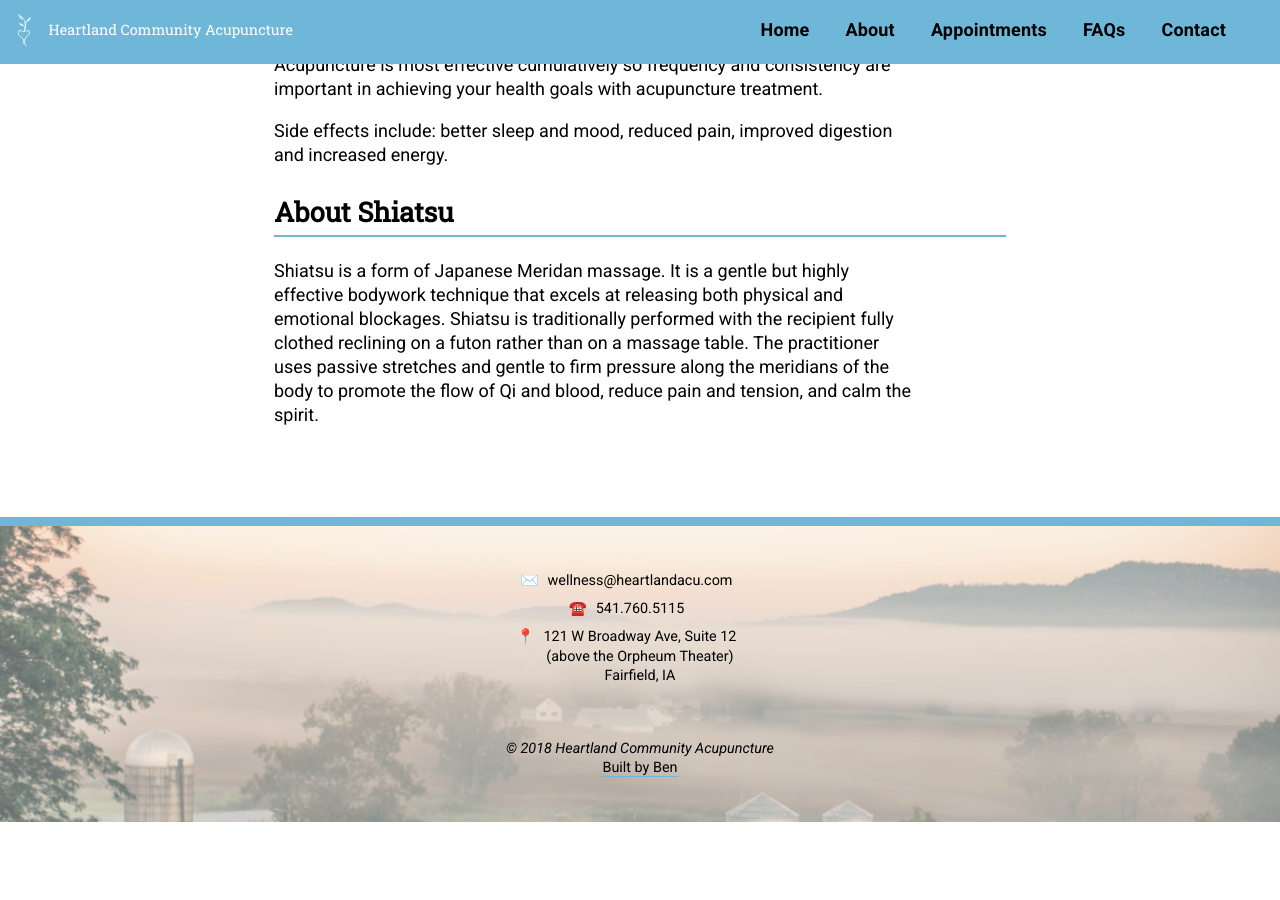
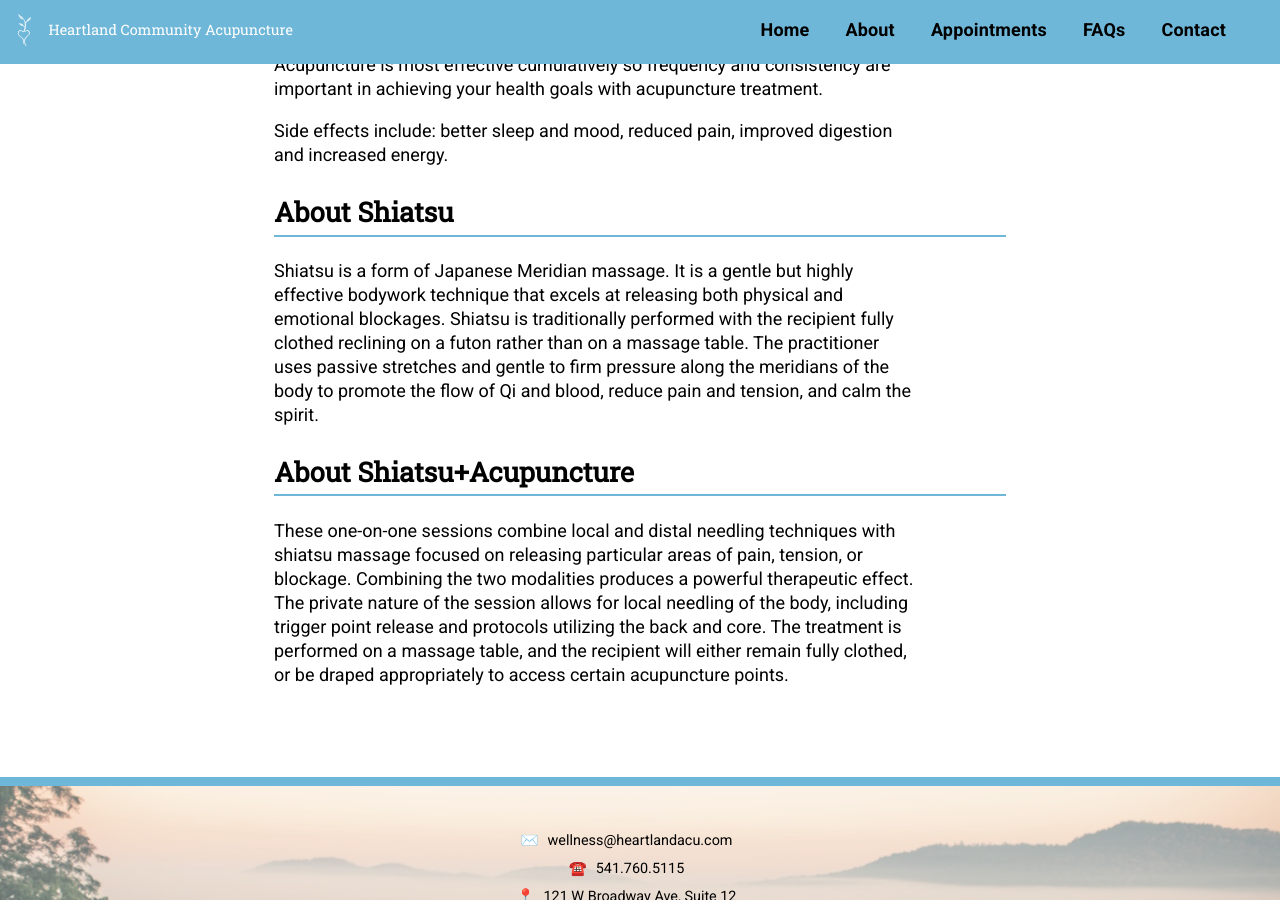
Before and after one commit to alwaysblank/heartlandacu, a Jekyll site: the page built from about.md, in a window 1280 px wide and 900 px high, scrolled down 1562 px. Built offline with Jekyll 4.4.1, drawn with Linux system fonts in a browser that asks for light colours; a script that is not in the unit is left out; before the commit the page ends 2384 px from its top, so only the background shows below that.

Commit message:
Update Pages “about”

```diff
--- a/about.md
+++ b/about.md
@@ -31,4 +31,8 @@ Side effects include: better sleep and mood, reduced pain, improved digestion an
 
 ## About Shiatsu
 
-Shiatsu is a form of Japanese Meridan massage. It is a gentle but highly effective bodywork technique that excels at releasing both physical and emotional blockages.  Shiatsu is traditionally performed with the recipient fully clothed reclining on a futon rather than on a massage table.  The practitioner uses passive stretches and gentle to firm pressure along the meridians of the body to promote the flow of Qi and blood, reduce pain and tension, and calm the spirit.
+Shiatsu is a form of Japanese Meridian massage. It is a gentle but highly effective bodywork technique that excels at releasing both physical and emotional blockages.  Shiatsu is traditionally performed with the recipient fully clothed reclining on a futon rather than on a massage table.  The practitioner uses passive stretches and gentle to firm pressure along the meridians of the body to promote the flow of Qi and blood, reduce pain and tension, and calm the spirit.
+
+## About Shiatsu+Acupuncture
+
+These one-on-one sessions combine local and distal needling techniques with shiatsu massage focused on releasing particular areas of pain, tension, or blockage.  Combining the two modalities produces a powerful therapeutic effect.  The private nature of the session allows for local needling of the body, including trigger point release and protocols utilizing the back and core.  The treatment is performed on a massage table, and the recipient will either remain fully clothed, or be draped appropriately to access certain acupuncture points.
```
